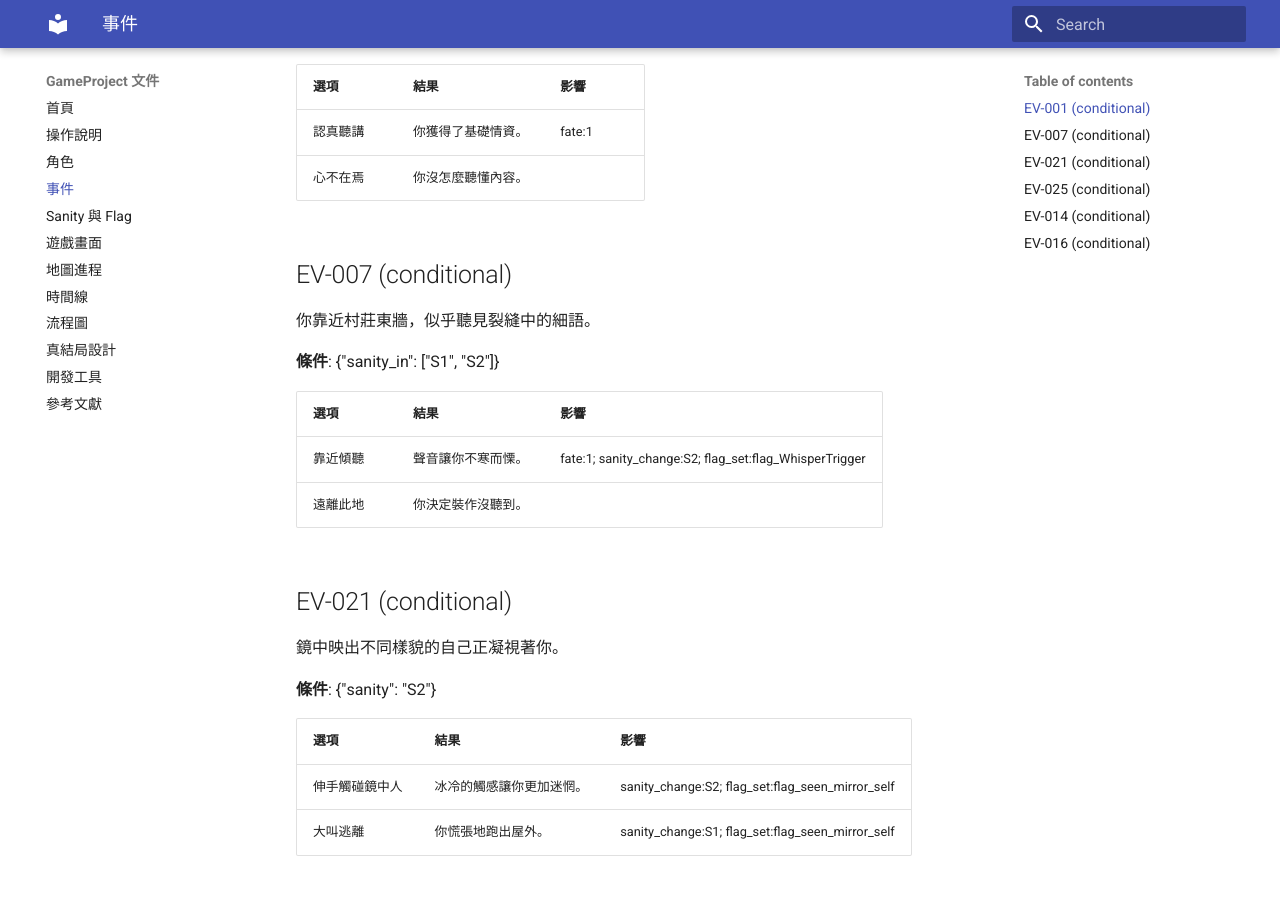
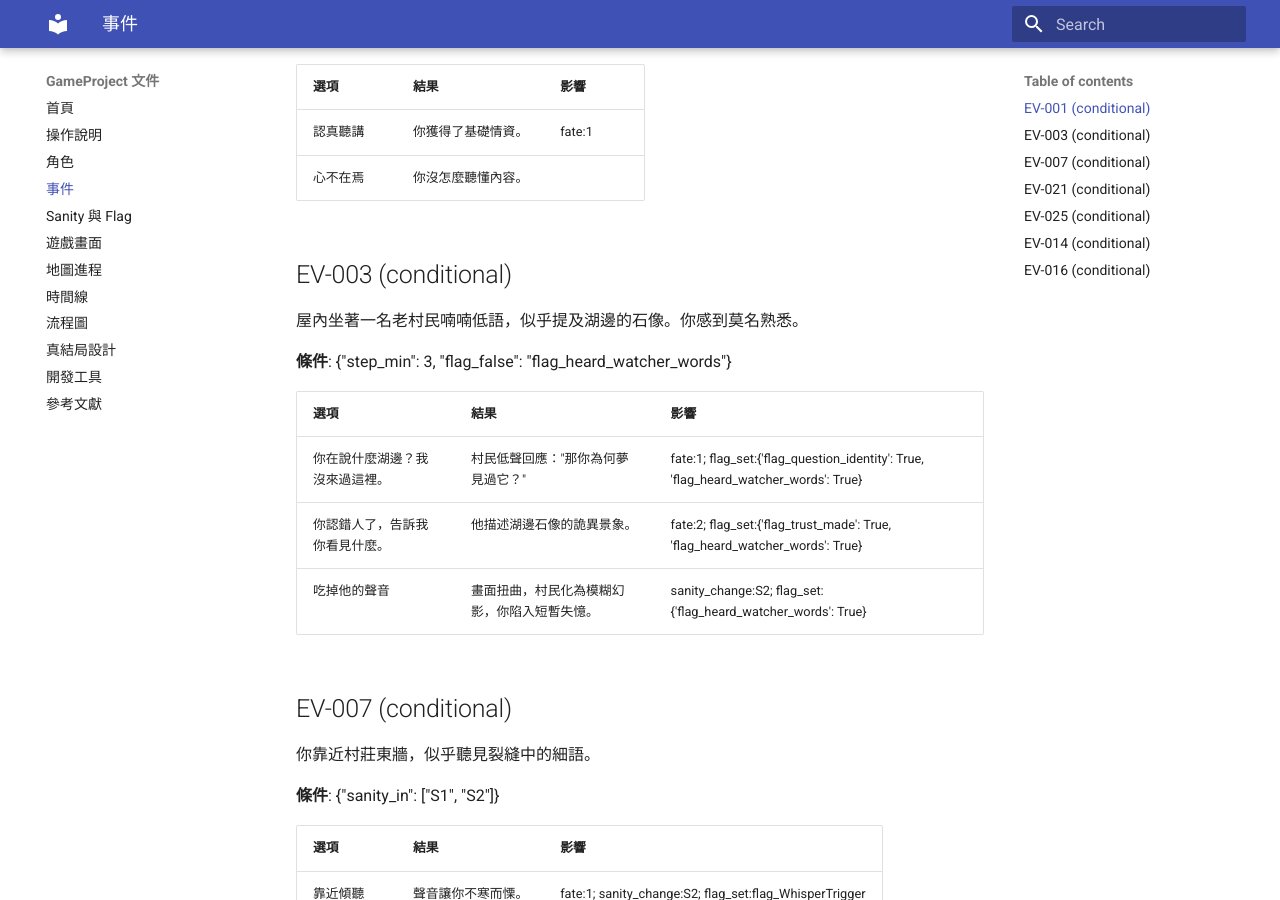
Before and after one commit to hPPPf7/GameProject, an MkDocs documentation site: the page built from docs/events.md, in a window 1280 px wide and 900 px high, scrolled down 250 px. Built offline with MkDocs 1.6.1 and Material for MkDocs 9.7.7, drawn with Linux system fonts in a browser that asks for light colours.

Commit message:
新增村民異常對話事件

````diff
--- a/docs/events.md
+++ b/docs/events.md
@@ -6,10 +6,22 @@
 
 **條件**: {"sanity": "S0"}
 
-| 選項 | 結果 | 影響 |
-| --- | --- | --- |
+| 選項     | 結果               | 影響   |
+| -------- | ------------------ | ------ |
 | 認真聽講 | 你獲得了基礎情資。 | fate:1 |
-| 心不在焉 | 你沒怎麼聽懂內容。 |  |
+| 心不在焉 | 你沒怎麼聽懂內容。 |        |
+
+## EV-003 (conditional)
+
+屋內坐著一名老村民喃喃低語，似乎提及湖邊的石像。你感到莫名熟悉。
+
+**條件**: {"step_min": 3, "flag_false": "flag_heard_watcher_words"}
+
+| 選項                           | 結果                                         | 影響                                                                                |
+| ------------------------------ | -------------------------------------------- | ----------------------------------------------------------------------------------- |
+| 你在說什麼湖邊？我沒來過這裡。 | 村民低聲回應："那你為何夢見過它？"           | fate:1; flag_set:{'flag_question_identity': True, 'flag_heard_watcher_words': True} |
+| 你認錯人了，告訴我你看見什麼。 | 他描述湖邊石像的詭異景象。                   | fate:2; flag_set:{'flag_trust_made': True, 'flag_heard_watcher_words': True}        |
+| 吃掉他的聲音                   | 畫面扭曲，村民化為模糊幻影，你陷入短暫失憶。 | sanity_change:S2; flag_set:{'flag_heard_watcher_words': True}                       |
 
 ## EV-007 (conditional)
 
@@ -17,10 +29,10 @@
 
 **條件**: {"sanity_in": ["S1", "S2"]}
 
-| 選項 | 結果 | 影響 |
-| --- | --- | --- |
+| 選項     | 結果               | 影響                                                   |
+| -------- | ------------------ | ------------------------------------------------------ |
 | 靠近傾聽 | 聲音讓你不寒而慄。 | fate:1; sanity_change:S2; flag_set:flag_WhisperTrigger |
-| 遠離此地 | 你決定裝作沒聽到。 |  |
+| 遠離此地 | 你決定裝作沒聽到。 |                                                        |
 
 ## EV-021 (conditional)
 
@@ -28,10 +40,10 @@
 
 **條件**: {"sanity": "S2"}
 
-| 選項 | 結果 | 影響 |
-| --- | --- | --- |
+| 選項           | 結果                     | 影響                                             |
+| -------------- | ------------------------ | ------------------------------------------------ |
 | 伸手觸碰鏡中人 | 冰冷的觸感讓你更加迷惘。 | sanity_change:S2; flag_set:flag_seen_mirror_self |
-| 大叫逃離 | 你慌張地跑出屋外。 | sanity_change:S1; flag_set:flag_seen_mirror_self |
+| 大叫逃離       | 你慌張地跑出屋外。       | sanity_change:S1; flag_set:flag_seen_mirror_self |
 
 ## EV-025 (conditional)
 
@@ -39,10 +51,10 @@
 
 **條件**: {"sanity": "S2", "flag_true": "flag_seen_mirror_self"}
 
-| 選項 | 結果 | 影響 |
-| --- | --- | --- |
+| 選項     | 結果                           | 影響             |
+| -------- | ------------------------------ | ---------------- |
 | 閉上眼睛 | 聲音沒有停止，你感到意識模糊。 | sanity_change:S2 |
-| 大喊住口 | 短暫的安靜後，一切更混亂。 | sanity_change:S2 |
+| 大喊住口 | 短暫的安靜後，一切更混亂。     | sanity_change:S2 |
 
 ## EV-014 (conditional)
 
@@ -50,10 +62,10 @@
 
 **條件**: {"sanity": "S1", "flag_true": "flag_trust_made"}
 
-| 選項 | 結果 | 影響 |
-| --- | --- | --- |
+| 選項     | 結果                             | 影響             |
+| -------- | -------------------------------- | ---------------- |
 | 跟著他說 | 你模仿他的語氣，開始分不清現實。 | sanity_change:S2 |
-| 質疑他 | 他僵硬地停下動作。 |  |
+| 質疑他   | 他僵硬地停下動作。               |                  |
 
 ## EV-016 (conditional)
 
@@ -61,7 +73,7 @@
 
 **條件**: {"sanity_in": ["S1", "S2"], "flag_true": "flag_WhisperTrigger"}
 
-| 選項 | 結果 | 影響 |
-| --- | --- | --- |
-| 回應聲音 | 回音與你交談，你感到背脊發涼。 | sanity_change:S2 |
-| 無視離開 | 你試著走遠，但聲音仍在腦中盤旋。 |  |
+| 選項     | 結果                             | 影響             |
+| -------- | -------------------------------- | ---------------- |
+| 回應聲音 | 回音與你交談，你感到背脊發涼。   | sanity_change:S2 |
+| 無視離開 | 你試著走遠，但聲音仍在腦中盤旋。 |                  |
--- a/docs/timeline.md
+++ b/docs/timeline.md
@@ -3,11 +3,12 @@
 ```mermaid
 graph TD
     start((Start)) --> E1['EV-001']
-    E1['EV-001'] --> E2['EV-007']
-    E2['EV-007'] --> E3['EV-021']
-    E3['EV-021'] --> E4['EV-025']
-    E4['EV-025'] --> E5['EV-014']
-    E5['EV-014'] --> E6['EV-016']
+    E1['EV-001'] --> E2['EV-003']
+    E2['EV-003'] --> E3['EV-007']
+    E3['EV-007'] --> E4['EV-021']
+    E4['EV-021'] --> E5['EV-025']
+    E5['EV-025'] --> E6['EV-014']
+    E6['EV-014'] --> E7['EV-016']
 ```
 
 此圖可依 `data/story_data.json` 進行擴充。
--- a/ui_manager.py
+++ b/ui_manager.py
@@ -1,5 +1,6 @@
 import pygame
 import text_log
+from event_manager import get_available_options
 
 # 區塊尺寸與位置設定
 UI_AREAS = {
@@ -97,14 +98,15 @@ def draw_main_ui(
 
     elif sub_state == "show_event" and current_event:
         # ➤ 有事件時才顯示個別選項
+        opts = get_available_options(current_event, player)
         for i, rect in enumerate(UI_AREAS["options"]):
             is_hover = rect.collidepoint(mouse_pos)
 
-            if i < len(current_event["options"]):
+            if i < len(opts):
                 # 有對應選項的格子：顯示選項文字
                 color = COLORS["option_hover"] if is_hover else COLORS["option"]
                 pygame.draw.rect(screen, color, rect)
-                option_text = current_event["options"][i]["text"]
+                option_text = opts[i]["text"]
                 draw_text(screen, option_text, rect, font, center=True)
             else:
                 # 超出選項數的格子：灰色無效
````
Also changed, not shown: data/Story Data Format.md (+2 -0 lines), event_manager.py (+26 -4 lines), main.py (+7 -2 lines), 1 other file.
